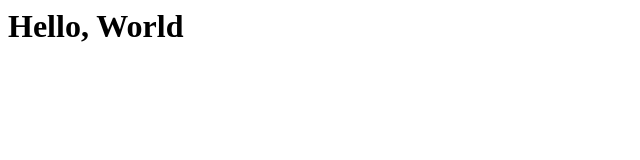
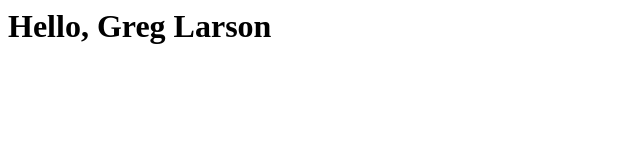
Before and after one commit to broadwaybruin/Hello-World, a plain HTML site: page index.html in a window 1280 px wide. Shown: the whole page, without its empty margins (0-640 px from the left). Drawn offline with Linux system fonts and the light colour scheme.

Commit message:
Update index.html

```diff
--- a/index.html
+++ b/index.html
@@ -1 +1 @@
-<h1> Hello, World </h1>
+<h1> Hello, Greg Larson </h1>
```
